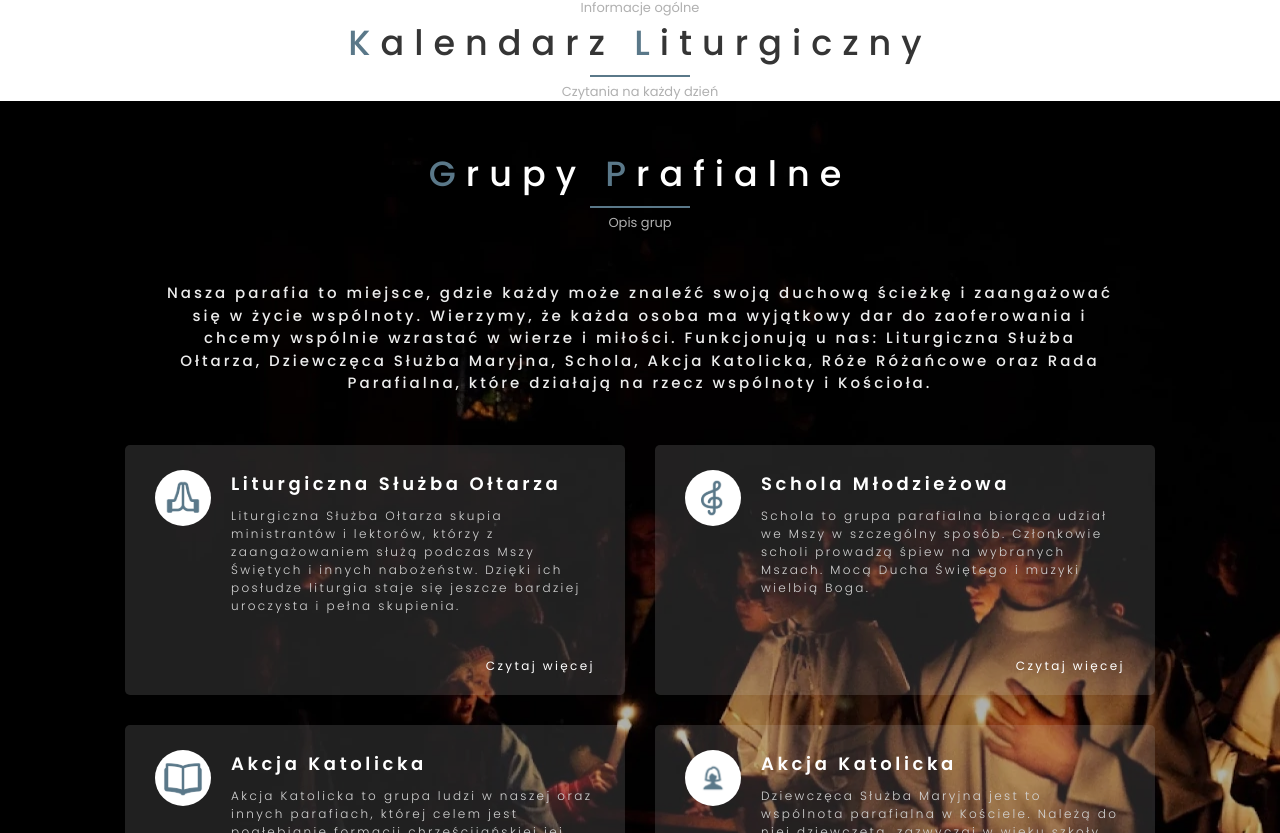
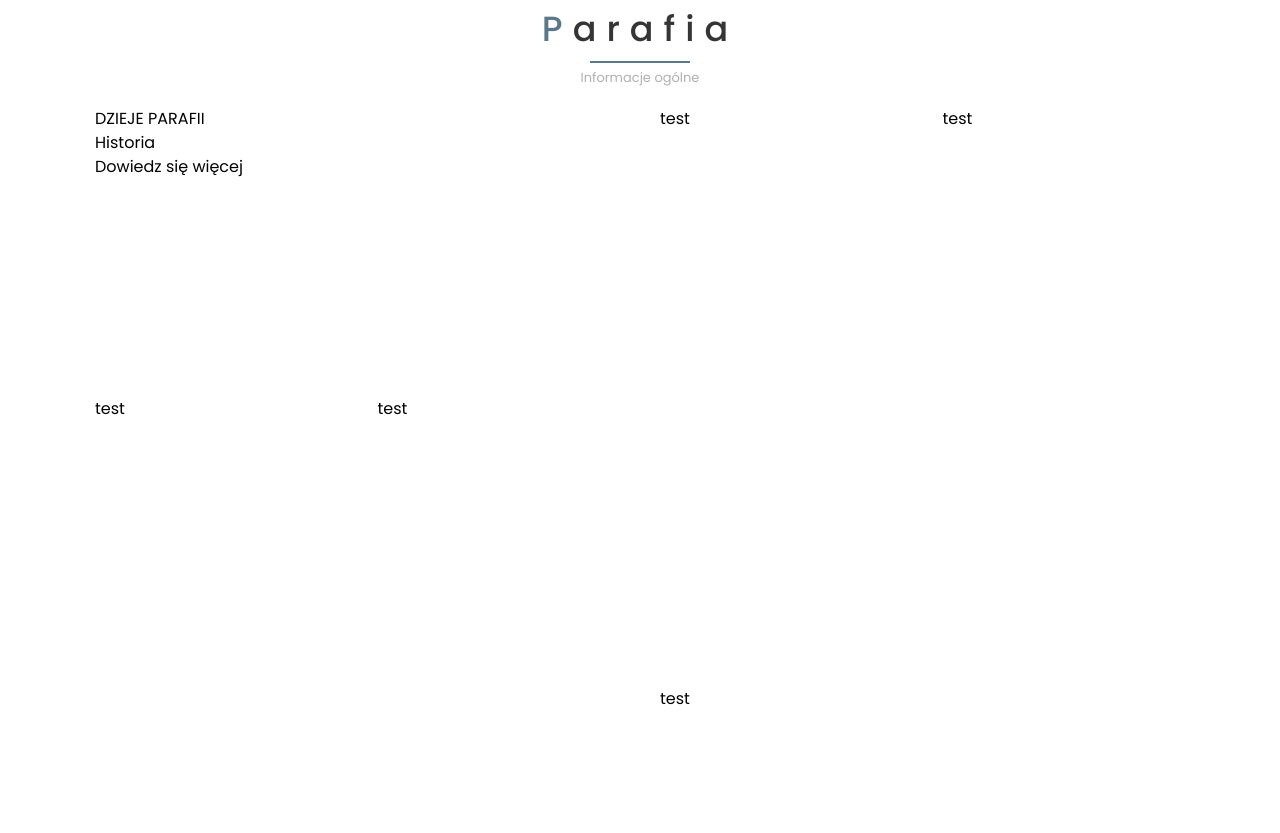
Before and after one commit to JcobV01/stronaPNSNMPwP, a Next.js app: page / in a window 1280 px wide. Shown: the part 867-1700 px from the top of the page. Built offline with nearby package versions, Linux system fonts and the light colour scheme.

Commit message:
Dodanie sekcji Parafia - 1/2

```diff
--- a/app/page.jsx
+++ b/app/page.jsx
@@ -2,7 +2,7 @@ import Galeria from "@components/home/Galeria"
 import Grupy from "@components/home/Grupy"
 import Kalendarz from "@components/home/Kalendarz"
 import Kontakt from "@components/home/Kontakt"
-import Parafia from "@components/home/parafia"
+import Parafia from "@components/home/parafia/Parafia"
 import Quote from "@components/quote"
 
 const page = () => {
--- a/components/home/Parafia.jsx
+++ /dev/null
@@ -1,11 +0,0 @@
-import Title from '@components/Title'
-
-const Parafia = () => {
-  return (
-    <section id="parafia">
-      <Title title="Parafia" title2="" subtitle="Informacje ogólne"/>
-    </section>
-  )
-}
-
-export default Parafia
--- /dev/null
+++ b/components/home/parafia/Parafia.jsx
@@ -0,0 +1,37 @@
+import Title from '@components/Title'
+import TitleCard from '@components/home/parafia/components/TitleCard'
+
+import mainBgImage from '@public/assets/images/background-images/main-background-image.webp'
+import historyCard from '@public/assets/images/parish-cards/history-card.webp'
+
+const Parafia = () => {
+  return (
+    <section id="parafia" style={{ backgroundImage: `url(${mainBgImage})` }}>
+      <div className='pt-[70px] flex-center flex-col'>
+        <Title title="Parafia" title2="" subtitle="Informacje ogólne" />
+        <article className='grid grid-cols-4 grid-rows-3 gap-10 mt-[20px]'>
+          <div className="col-span-2 row-span-1 w-[525px] h-[250px]" style={{ backgroundImage: `url(${historyCard})`}}>
+            <TitleCard subtitle={'DZIEJE PARAFII'} title={'Historia'} link={'/historia'}/>
+          </div>
+          <div className="col-start-3 row-span-2">
+            <h1>test</h1>
+          </div>
+          <div className="col-start-4 row-span-2">
+            <h1>test</h1>
+          </div>
+          <div className="row-span-3">
+            <h1>test</h1>
+          </div>
+          <div className="row-span-3">
+            <h1>test</h1>
+          </div>
+          <div className="col-start-3 col-span-2 row-start-3">
+            <h1>test</h1>
+          </div>
+        </article>
+      </div>
+    </section>
+  )
+}
+
+export default Parafia
--- /dev/null
+++ b/components/home/parafia/components/TitleCard.jsx
@@ -0,0 +1,14 @@
+import React from 'react'
+import Link from 'next/link'
+
+const TitleCard = ({subtitle, title, link}) => {
+  return (
+    <>
+        <p>{subtitle}</p>
+        <h4>{title}</h4>
+        <Link href={link}>Dowiedz się więcej</Link>
+    </>
+  )
+}
+
+export default TitleCard
```
